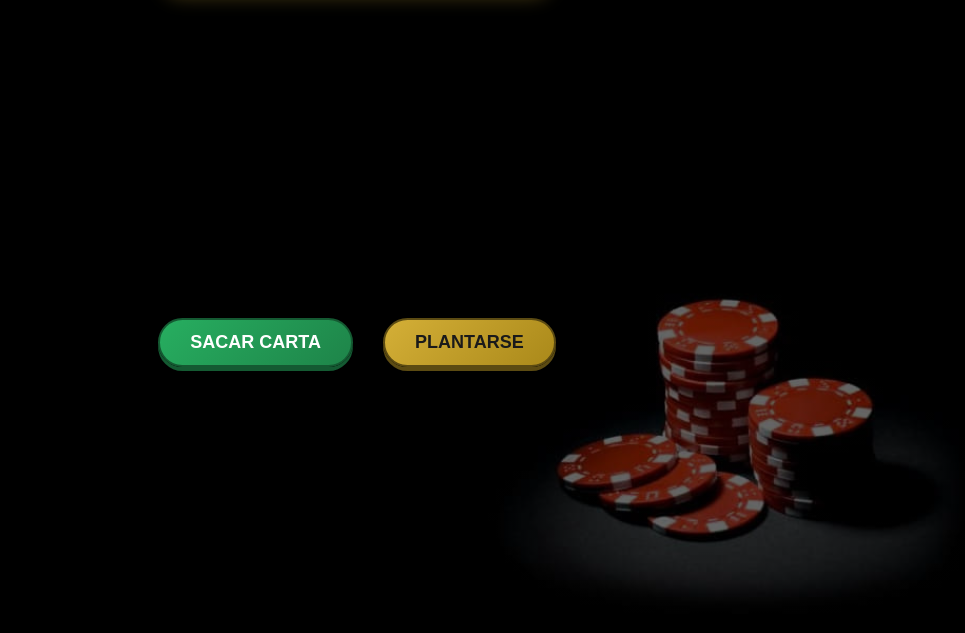
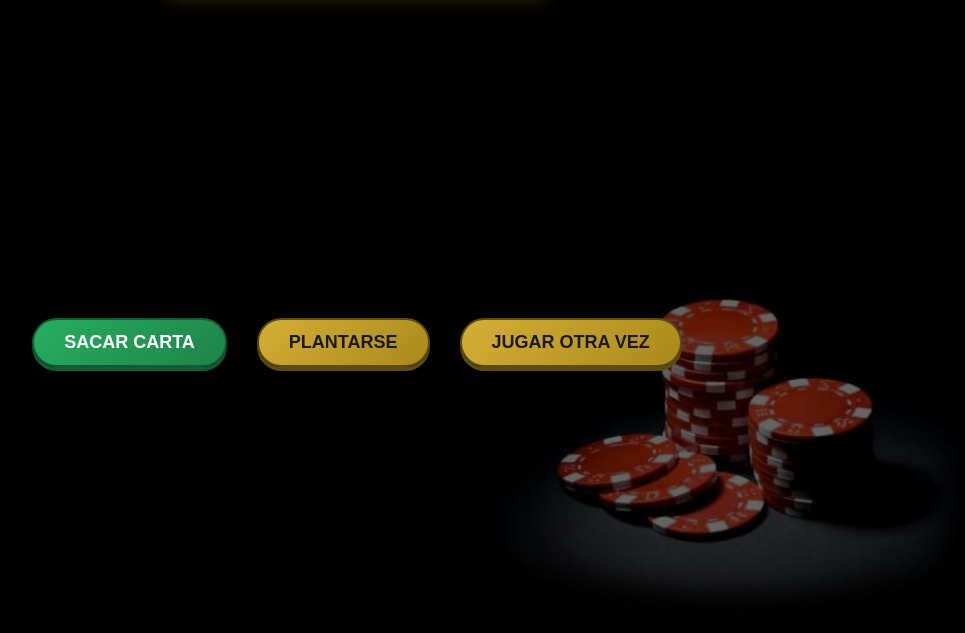
Before and after one commit to felip45678/juego-730, a plain HTML site: page index.html in a window 1280 px wide. Shown: the part 145-778 px from the top of the page, without its empty margins (283-1248 px from the left). Drawn offline with Linux system fonts and the light colour scheme.

Commit message:
Boton de jugar otra vez

```diff
--- a/index.html
+++ b/index.html
@@ -15,6 +15,7 @@
     <div class="controles">
         <button id="sacar" onclick="SacarCarta()">Sacar Carta</button>
         <button onclick="Plantarse()">Plantarse</button>
+        <button onclick="window.location.reload()">Jugar otra vez</button>
     </div>
 
     <div id="cartasJugador"></div>
```
